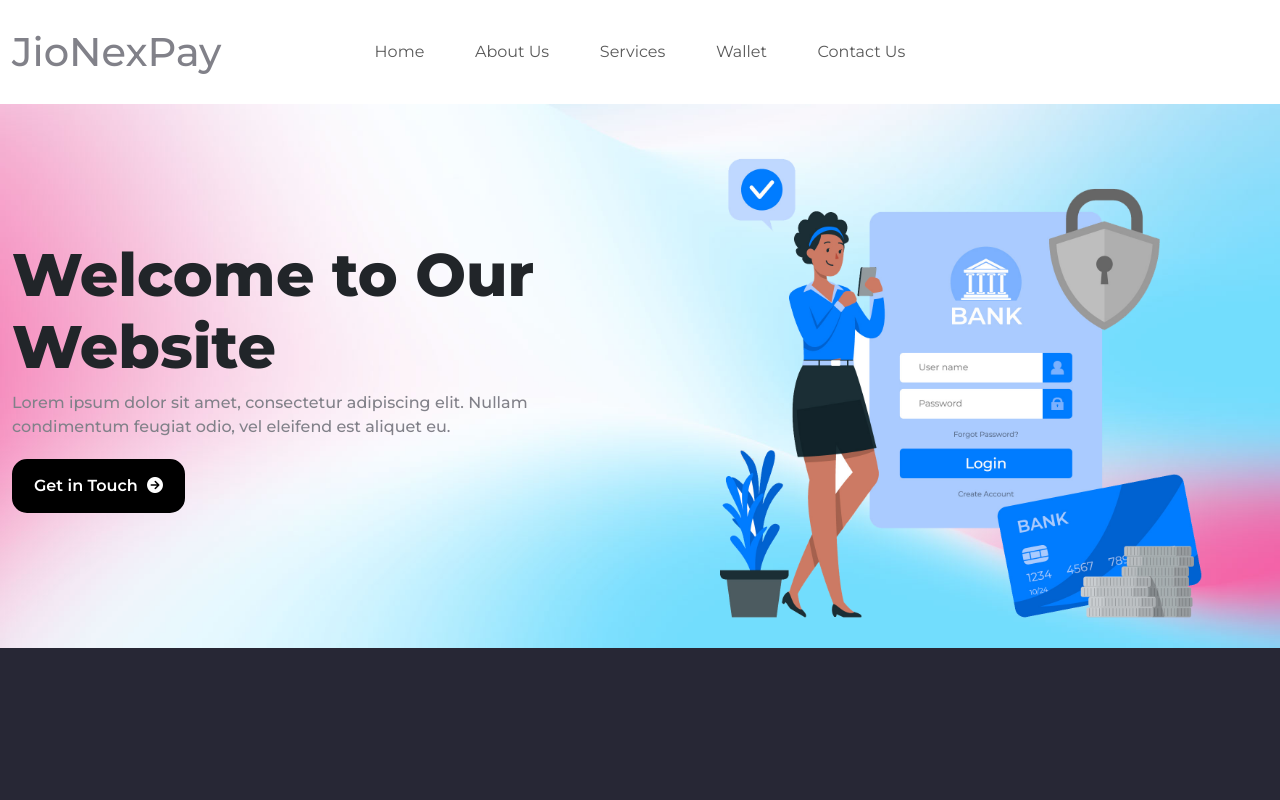
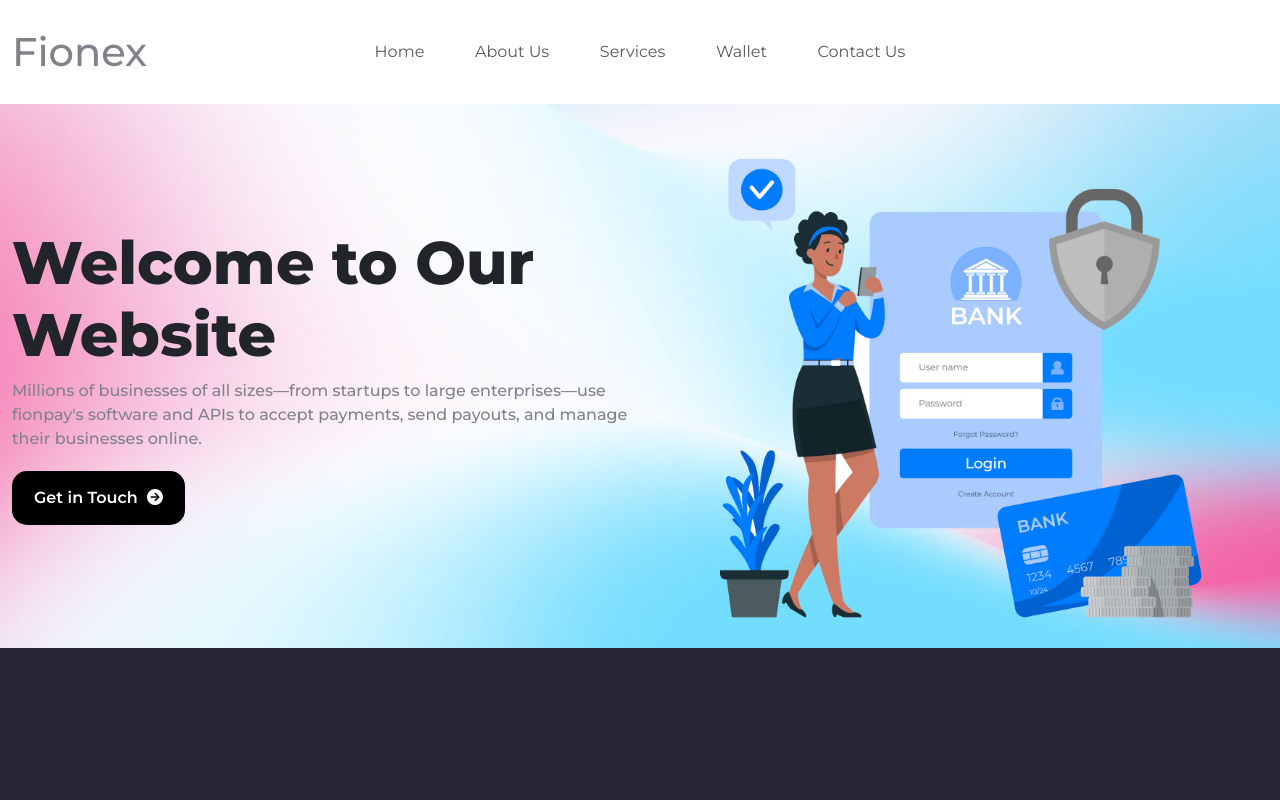
Before and after one commit to Javed90/jionexpay, a Next.js app: page / in a window 1280 px wide. Shown: the top 800 px of the page. Built offline with nearby package versions, Linux system fonts and the light colour scheme.

Commit message:
change text

```diff
--- a/src/layout/footer/index.tsx
+++ b/src/layout/footer/index.tsx
@@ -58,7 +58,7 @@ function Footer() {
       <div className="copyright">
         <div className="row">
           <div className="col-md-6">
-            <p>Copyright © 2023 JioNexPay | Powered by JioNexPay</p>
+            <p>Copyright © 2023 Fionex | Powered by Fionex</p>
           </div>
           <div className="col-md-6">
             <div className="social-media">
--- a/src/layout/header/index.tsx
+++ b/src/layout/header/index.tsx
@@ -12,7 +12,7 @@ function Header({ ...props }) {
       <div className="row align-items-center">
         <div className="col-lg-3 col-md-6 col-12">
           {/* <!-- Left Side: Logo --> */}
-          <h2><Link href="/" >JioNexPay</Link></h2>
+          <h2><Link href="/" >Fionex</Link></h2>
         </div>
         <div className="col-lg-6 col-md-6 col-12 text-center">
           {/* <!-- Middle: Menu --> */}
--- a/src/pages/about/index.tsx
+++ b/src/pages/about/index.tsx
@@ -163,7 +163,7 @@ export default function About() {
         <div className="col-md-6">
           <div className="about-mission fade-up">
             <div className="round-arrow-two"><img src="/images/arrow-2.png" alt=""/></div>
-            <h2>Our Mission at JioNexPay </h2>
+            <h2>Our Mission at Fionex </h2>
             <p>Lorem, ipsum dolor sit amet consectetur adipisicing elit. At doloremque dignissimos sapiente nulla
               molestiae facilis perferendis vitae obcaecati, sed nobis tenetur odit eos natus iure ab illo magni itaque
               officia.</p>
--- a/src/pages/index.tsx
+++ b/src/pages/index.tsx
@@ -68,8 +68,7 @@ export default function Home() {
               {/* <!-- Left Side: Content --> */}
               <h1>Welcome to Our Website</h1>
               <p>
-                Lorem ipsum dolor sit amet, consectetur adipiscing elit. Nullam
-                condimentum feugiat odio, vel eleifend est aliquet eu.
+              Millions of businesses of all sizes—from startups to large enterprises—use fionpay's software and APIs to accept payments, send payouts, and manage their businesses online.
               </p>
               <button className="btn btn-primary">
                 Get in Touch{" "}
@@ -176,7 +175,7 @@ export default function Home() {
         <div className="col-md-6">
           <div className="about-mission fade-up">
             <div className="round-arrow-two"><img src="/images/arrow-2.png" alt=""/></div>
-            <h2>Our Mission at JioNexPay </h2>
+            <h2>Our Mission at Fionex </h2>
             <p>Lorem, ipsum dolor sit amet consectetur adipisicing elit. At doloremque dignissimos sapiente nulla
               molestiae facilis perferendis vitae obcaecati, sed nobis tenetur odit eos natus iure ab illo magni itaque
               officia.</p>
--- a/src/pages/wallet/index.tsx
+++ b/src/pages/wallet/index.tsx
@@ -63,7 +63,7 @@ export default function About() {
       cust_phone: "1234567895",
       cust_address: "Bay Area, San Francisco, CA",
       request_type: "Deposit",
-      redirect_url: "https://jionexpay.vercel.app/wallet",
+      redirect_url: "https://fionex.vercel.app/wallet",
   });
   const [formData2, setFormData2] = useState({
     amount: '',
@@ -71,7 +71,7 @@ export default function About() {
     cust_phone: "1234567895",
     cust_address: "Bay Area, San Francisco, CA",
     request_type: "Withdraw",
-    redirect_url: "https://jionexpay.vercel.app/wallet"
+    redirect_url: "https://fionex.vercel.app/wallet"
 
 });
  const [errorMessage, setErrorMessage] = useState();
```
